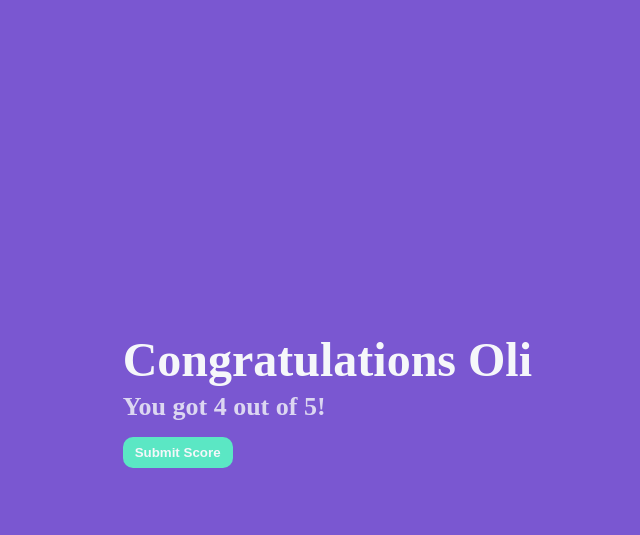
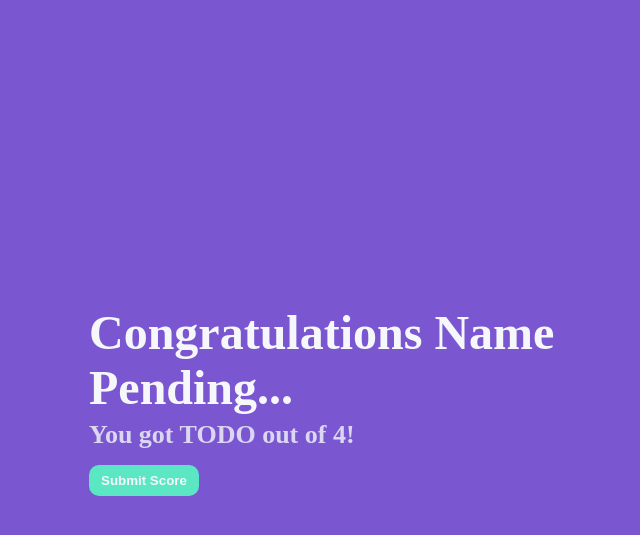
Before and after one commit to OMBowkerBBC/TeamPy, a Flask app: page /quizEnd in a window 1280 px wide. Shown: the top 535 px of the page, without its empty margins (167-807 px from the left). Run offline with Flask 2, Linux system fonts and the light colour scheme.

Commit message:
Added custom name to final page.

```diff
--- a/server.py
+++ b/server.py
@@ -52,8 +52,7 @@ def start_quiz():
 def quiz_end():
     with open("testScoreboard.json", 'r') as file:
         scoreboard = json.loads(file.read())
-    temporary_data = { "name": "Oli", "score": 4 }
-    return render_template("quizEnd.html", player_info = temporary_data, scoreboard = scoreboard)
+    return render_template("quizEnd.html", scoreboard = scoreboard)
 
 @app.route("/test/populate", methods=["GET"])
 def populate_database():
--- a/static/js/quizEnd.js
+++ b/static/js/quizEnd.js
@@ -7,9 +7,16 @@ const saveScoreToServer = () => {
     }, 3000);
 
     spinner.style.opacity = 1;
-    submitScoreButton.style.opacity = 0;
-    submitScoreButton.style.cursor = "auto";
-    submitScoreButton.disabled = true;
+    submitScoreButton.innerText = "Back to Home";
+    submitScoreButton.removeEventListener("click", saveScoreToServer);
+    submitScoreButton.addEventListener("click", () => window.location.href = `${window.location.href.split("/")[0]}/quizStartV2`);
+};
+
+const getUsersName = () => {
+    const localStorageData = localStorage.getItem("userObject");
+    let name = "Name Pending...";
+    if (localStorageData !== null) name = JSON.parse(localStorageData).name;
+    document.querySelector(".greeting-wrapper").querySelector("h1").innerText = `Congratulations ${name}`;
 };
 
 window.onload = () => {
@@ -17,5 +24,7 @@ window.onload = () => {
     submitScoreButton = document.querySelector("button");
     spinner = document.querySelector(".spinner");
 
-    submitScoreButton.addEventListener("click", () => saveScoreToServer());
+    submitScoreButton.addEventListener("click", saveScoreToServer);
+
+    getUsersName();
 }
--- a/templates/quizEnd.html
+++ b/templates/quizEnd.html
@@ -11,8 +11,8 @@
 <body>
     <div class="wrapper">
         <div class="greeting-wrapper">
-            <h1>Congratulations {{ player_info['name'] }}</h1>
-            <h3>You got {{ player_info.score }} out of 5!</h3>
+            <h1>Congratulations</h1>
+            <h3>You got TODO out of 4!</h3>
             <button type="button">Submit Score</button>
         </div>
 
```
